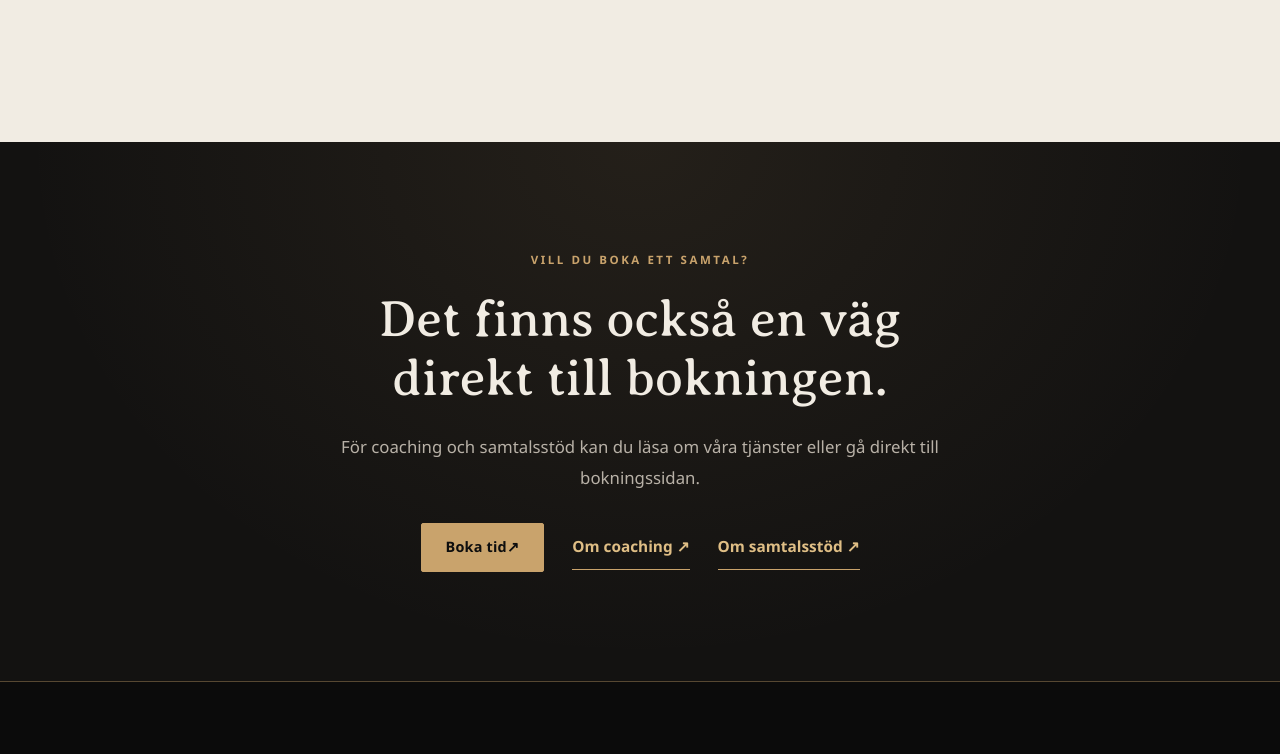
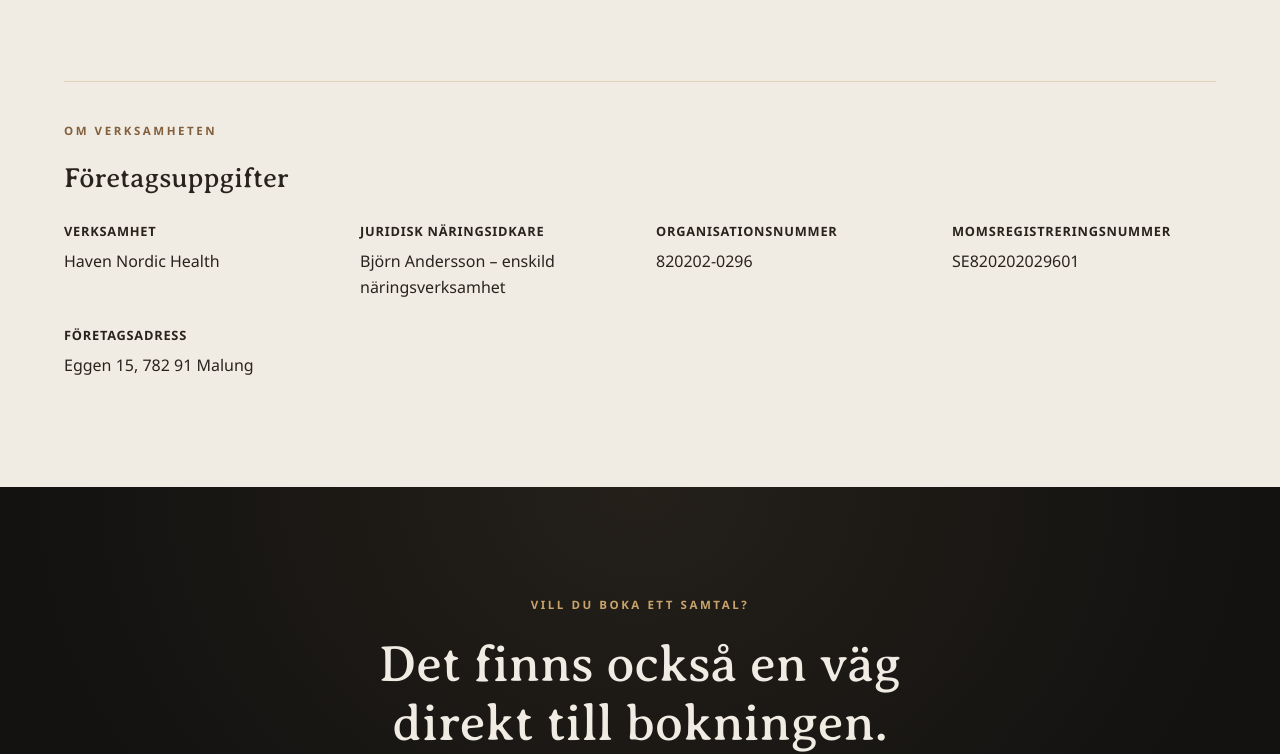
Before and after one commit to LordBEARSweden/haven-website, a plain HTML site: page kontakt.html in a window 1280 px wide. Shown: the part 1702-2456 px from the top of the page. Drawn offline with Linux system fonts and the light colour scheme.

Commit message:
Add business information to contact page

```diff
--- a/css/pages/contact.css
+++ b/css/pages/contact.css
@@ -93,3 +93,36 @@ body.website-v2 .v2-contact-next-link:hover { color: var(--v2-white); }
   body.website-v2 .v2-contact-next-actions { flex-direction: column; align-items: stretch; }
   body.website-v2 .v2-contact-next-actions .v2-button { justify-content: center; }
 }
+
+
+/* Företagsuppgifter – kontaktsidan */
+body.website-v2 .v2-contact-business {
+  margin-top: 3rem;
+  padding-top: 2.5rem;
+  border-top: 1px solid var(--v2-border);
+}
+
+body.website-v2 .v2-contact-business h3 {
+  margin: 0.5rem 0 1.75rem;
+}
+
+body.website-v2 .v2-contact-business-list {
+  display: grid;
+  grid-template-columns: repeat(auto-fit, minmax(220px, 1fr));
+  gap: 1.5rem 2rem;
+  margin: 0;
+}
+
+body.website-v2 .v2-contact-business-list dt {
+  margin-bottom: 0.4rem;
+  font-size: 0.8rem;
+  font-weight: 700;
+  letter-spacing: 0.06em;
+  text-transform: uppercase;
+}
+
+body.website-v2 .v2-contact-business-list dd {
+  margin: 0;
+  line-height: 1.6;
+  overflow-wrap: anywhere;
+}
--- a/kontakt.html
+++ b/kontakt.html
@@ -180,6 +180,34 @@
         </aside>
       </div>
       <p class="v2-contact-copy-status" id="v2-contact-copy-status" role="status" aria-live="polite"></p>
+
+<section class="v2-contact-business" id="foretagsuppgifter" aria-labelledby="contact-business-title">
+  <p class="v2-kicker">OM VERKSAMHETEN</p>
+  <h3 id="contact-business-title">Företagsuppgifter</h3>
+
+  <dl class="v2-contact-business-list">
+    <div>
+      <dt>Verksamhet</dt>
+      <dd>Haven Nordic Health</dd>
+    </div>
+    <div>
+      <dt>Juridisk näringsidkare</dt>
+      <dd>Björn Andersson – enskild näringsverksamhet</dd>
+    </div>
+    <div>
+      <dt>Organisationsnummer</dt>
+      <dd>820202-0296</dd>
+    </div>
+    <div>
+      <dt>Momsregistreringsnummer</dt>
+      <dd>SE820202029601</dd>
+    </div>
+    <div>
+      <dt>Företagsadress</dt>
+      <dd>Eggen 15, 782 91 Malung</dd>
+    </div>
+  </dl>
+</section>
     </div>
   </section>
 
```
Also changed, not shown: src/pages/kontakt.html (+28 -0 lines).
